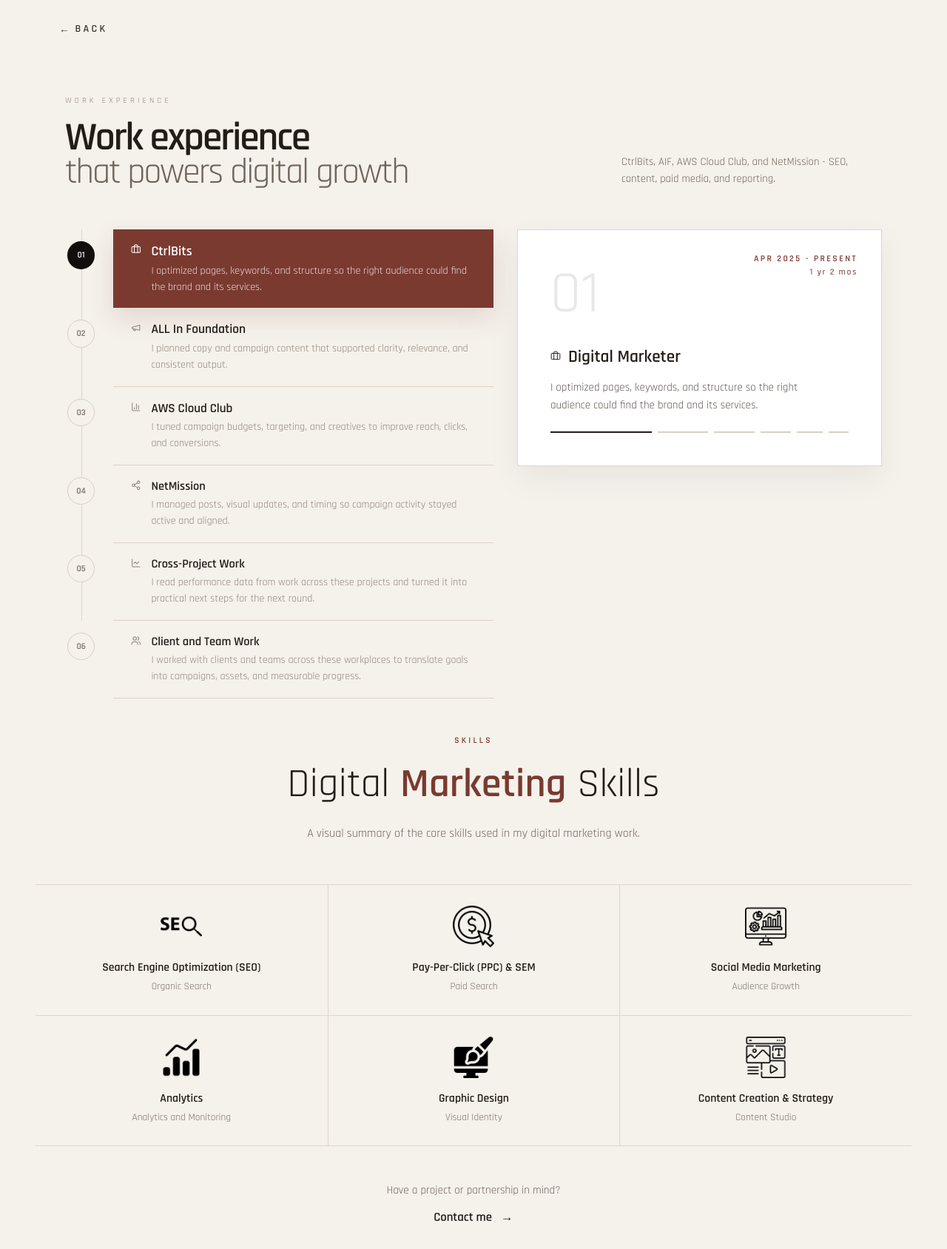
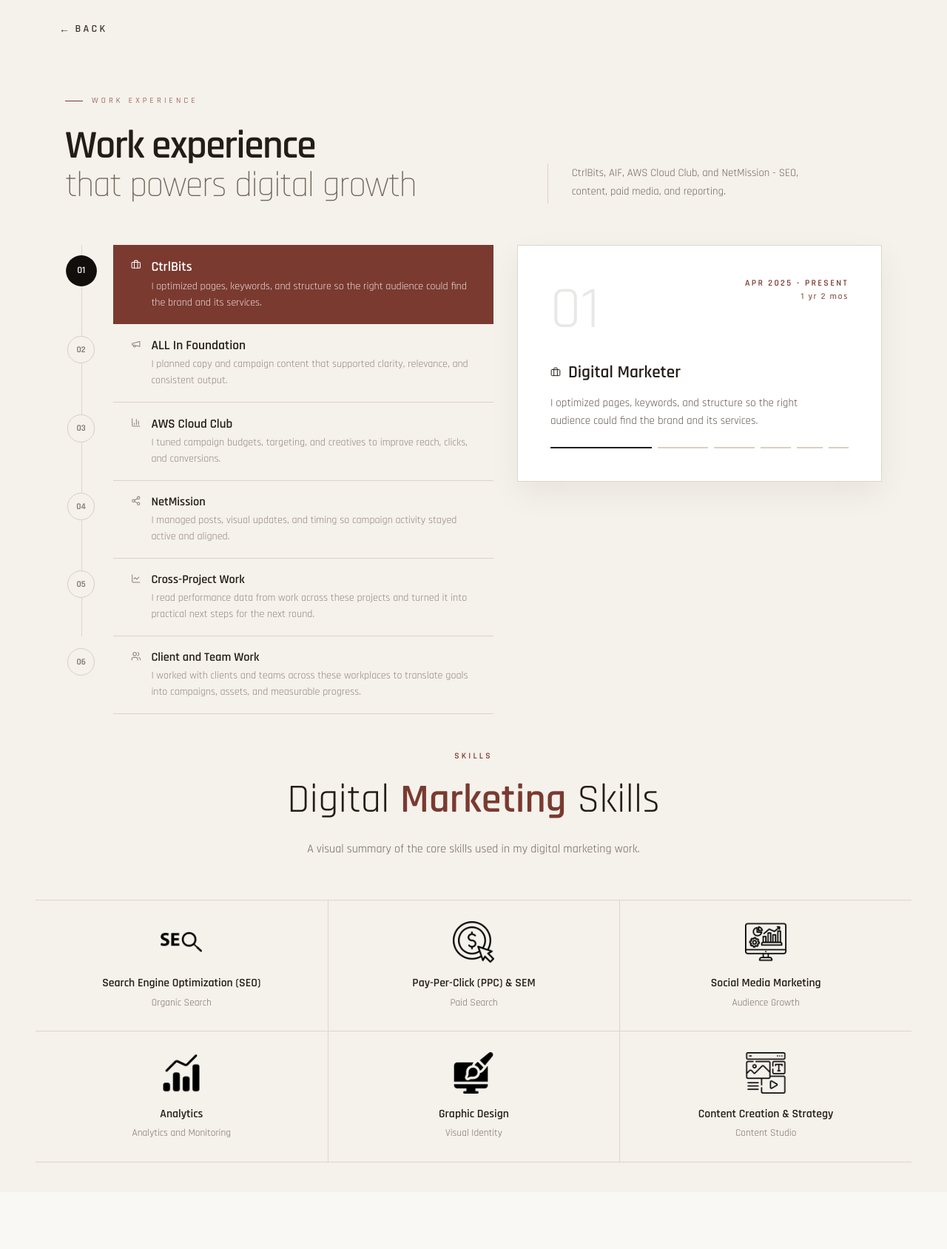
Before and after one commit to dhirendraxd/dhiren_website, a React (Vite) app: page /digital-marketing in a window 1280 px wide. Shown: the top 1688 px of the page at 74% size. After the commit the page ends 1611 px from the top, so only its background shows below. Built offline with nearby package versions, Linux system fonts and the light colour scheme; the HTML template or start-up script is replaced by a standard one.

Commit message:
feat: enhance styling and animations in AboutSection, ConnectSection, Footer, and ServiceShowcase components

```diff
--- a/src/components/Footer.tsx
+++ b/src/components/Footer.tsx
@@ -197,13 +197,12 @@ const Footer = () => {
                         animate={{ opacity: 1, y: 0 }}
                         exit={{ opacity: 0, y: -2 }}
                         transition={{ duration: 0.22 }}
-                        className="group absolute inset-0 inline-flex items-center justify-center rounded-none border border-foreground bg-[#f7f4ee] text-foreground text-sm font-medium transition-colors duration-300 hover:bg-[#7A3A30] hover:text-white disabled:cursor-not-allowed disabled:opacity-75"
+                        className="group absolute inset-0 inline-flex items-center justify-center rounded-none border border-foreground bg-[#f7f4ee] text-foreground text-sm font-medium transition-all duration-500 ease-out hover:bg-[#7A3A30] hover:text-white disabled:cursor-not-allowed disabled:opacity-75"
                       >
                         <span>{isSubmitting ? "Sending" : "Send Me"}</span>
-                        <Send
-                          size={14}
-                          className="ml-0 w-0 opacity-0 transition-all duration-300 group-hover:ml-1 group-hover:w-[14px] group-hover:opacity-100"
-                        />
+                        <span className="inline-block max-w-0 overflow-hidden transition-all duration-500 ease-out group-hover:max-w-[22px]">
+                          <Send size={14} className="ml-1.5" />
+                        </span>
                       </motion.button>
                     )}
                   </AnimatePresence>
--- a/src/pages/ServiceShowcase.tsx
+++ b/src/pages/ServiceShowcase.tsx
@@ -1,7 +1,7 @@
 import { useEffect, useState } from "react";
-import { motion } from "framer-motion";
+import { motion, AnimatePresence } from "framer-motion";
 import { ArrowLeft, BarChart3, Briefcase, LineChart, Megaphone, Search, Share2, Users } from "lucide-react";
-import { Link, Navigate, useParams, useNavigate } from "react-router-dom";
+import { Navigate, useParams, useNavigate } from "react-router-dom";
 import Seo from "@/components/Seo";
 import ScrollProgressBar from "@/components/ScrollProgressBar";
 import { getRelevantExperiences } from "@/data/affiliations";
@@ -791,29 +791,34 @@ const ServiceShowcase = ({ forcedSlug }: ServiceShowcaseProps) => {
       >
         <section className="relative mx-auto min-h-[108svh] max-w-[74rem] px-5 pb-10 pt-18 sm:px-8 sm:pb-12 sm:pt-24 md:px-12 md:pt-28 lg:px-10 lg:pt-32">
           <BackButton />
-          <div className="mb-14 grid gap-8 lg:grid-cols-[minmax(0,1.15fr)_minmax(18rem,0.85fr)] lg:items-end">
+          <div className="mb-14 grid gap-10 lg:grid-cols-[minmax(0,1.15fr)_minmax(18rem,0.85fr)] lg:items-end">
             <div>
-              <p className="text-[0.65rem] uppercase tracking-[0.34em] text-[#90857a] sm:text-[0.68rem] sm:tracking-[0.38em]">{experienceSection.badge}</p>
-              <h1 className="mt-4 max-w-[16rem] text-[2rem] font-normal leading-[0.92] tracking-[-0.04em] text-[#231d18] sm:max-w-[18rem] sm:text-[2.95rem] lg:text-[3.35rem]">
-                <span className="block font-semibold sm:whitespace-nowrap">{experienceSection.titleLineOne}</span>
-                <span className="block sm:whitespace-nowrap text-[0.9em] text-[#6f655a]">
+              <div className="flex items-center gap-3">
+                <span className="h-px w-6 bg-[#7A3A30]" aria-hidden="true" />
+                <p className="text-[0.65rem] uppercase tracking-[0.34em] text-[#7A3A30] sm:text-[0.68rem] sm:tracking-[0.38em]">{experienceSection.badge}</p>
+              </div>
+              <h1 className="mt-6 text-[2rem] font-normal leading-[1.05] tracking-[-0.03em] text-[#231d18] sm:text-[2.95rem] lg:text-[3.35rem]">
+                <span className="block font-semibold">{experienceSection.titleLineOne}</span>
+                <span className="block text-[0.9em] text-[#6f655a] font-light">
                   {experienceSection.titleLineTwo}
                 </span>
               </h1>
             </div>
-            <p className="max-w-[22rem] text-[0.84rem] leading-[1.6] text-[#6f655a] sm:text-[0.92rem] lg:justify-self-end">
-              {experienceSection.summary}
-            </p>
+            <div className="lg:border-l lg:border-[#ddd3c7] lg:pl-8 lg:pb-1">
+              <p className="max-w-[22rem] text-[0.84rem] leading-[1.7] text-[#6f655a] sm:text-[0.92rem]">
+                {experienceSection.summary}
+              </p>
+            </div>
           </div>
 
           <div className="grid gap-8 lg:grid-cols-[minmax(0,1.08fr)_minmax(24rem,0.92fr)] lg:items-start lg:justify-center">
             <div className="space-y-0">
               {visibleWorkItems.map((project, index) => {
                 const isActive = index === activeWorkIndex;
-                const rowClass = `group block min-h-[4.65rem] text-left transition-colors ${
+                const rowClass = `group block min-h-[4.65rem] text-left transition-all duration-200 ${
                   isActive
-                    ? "bg-[#7A3A30] px-6 py-[1.125rem] shadow-[0_14px_32px_rgba(122,58,48,0.14)]"
-                    : "border-b border-[#ddd3c7] px-6 py-[1.125rem]"
+                    ? "bg-[#7A3A30] px-6 py-[1.125rem]"
+                    : "border-b border-[#ddd3c7] px-6 py-[1.125rem] hover:bg-[#ede8e1]"
                 }`;
                 const rowContent = (
                   <span className="flex items-start gap-3.5">
@@ -883,10 +888,10 @@ const ServiceShowcase = ({ forcedSlug }: ServiceShowcaseProps) => {
                       <button
                         type="button"
                         onClick={() => setActiveWorkIndex(index)}
-                        className={`relative z-10 mt-4 flex h-[2.2rem] w-[2.2rem] items-center justify-center rounded-full text-[0.68rem] font-semibold transition-colors sm:h-[2.35rem] sm:w-[2.35rem] sm:text-[0.74rem] ${
+                        className={`relative z-10 mt-4 flex h-[2.2rem] w-[2.2rem] items-center justify-center rounded-full text-[0.68rem] font-semibold transition-all duration-300 ease-out sm:h-[2.35rem] sm:w-[2.35rem] sm:text-[0.74rem] ${
                           isActive
-                            ? "bg-[#120e0b] text-[#f5f1eb]"
-                            : "border border-[#d8cfc3] bg-[#f5f1eb] text-[#7b7066]"
+                            ? "bg-[#120e0b] text-[#f5f1eb] scale-110"
+                            : "border border-[#d8cfc3] bg-[#f5f1eb] text-[#7b7066] hover:border-[#7A3A30] hover:text-[#7A3A30]"
                         }`}
                         aria-label={`Show work item ${index + 1}`}
                       >
@@ -910,11 +915,28 @@ const ServiceShowcase = ({ forcedSlug }: ServiceShowcaseProps) => {
             {activeProject && (
               <aside className="pt-0">
                 <div className="relative flex min-h-[17.5rem] flex-col overflow-hidden border border-[#dfd6ca] bg-white p-6 shadow-[0_16px_42px_rgba(35,29,24,0.06)] sm:h-[19rem] sm:p-10 lg:h-[20rem] lg:p-11">
+                  <span className="absolute right-6 top-6 max-w-[9.5rem] text-right text-[0.66rem] font-semibold uppercase tracking-[0.18em] leading-[1.15] text-[#7A3A30] sm:right-10 sm:top-10 sm:max-w-[11rem] sm:text-[0.74rem] sm:tracking-[0.2em] lg:right-11 lg:top-11">
+                    <span className="block whitespace-nowrap">
+                      {activeExperience?.dateRange ?? activeProjectDateLabel.split(" · ")[0]}
+                    </span>
+                    <span className="mt-1 block whitespace-nowrap normal-case tracking-[0.14em] text-[#7A3A30]/80">
+                      {activeExperience?.duration ?? activeProjectDateLabel.split(" · ")[1] ?? ""}
+                    </span>
+                  </span>
+                  <AnimatePresence mode="wait">
+                  <motion.div
+                    key={activeWorkIndex}
+                    initial={{ opacity: 0, y: 8 }}
+                    animate={{ opacity: 1, y: 0 }}
+                    exit={{ opacity: 0, y: -8 }}
+                    transition={{ duration: 0.14, ease: "easeOut" }}
+                    className="flex flex-1 flex-col"
+                  >
                   <div className="text-[3.4rem] font-normal leading-none text-[#231d18]/10 sm:text-[5rem]">
                     {String(activeWorkIndex + 1).padStart(2, "0")}
                   </div>
                   <div className="mt-6 flex flex-1 flex-col sm:mt-8">
-                    <div className="flex items-start justify-between gap-4 pr-20 sm:pr-28">
+                    <div className="flex items-start gap-4 pr-20 sm:pr-28">
                       <h2 className="flex items-center gap-2.5 text-[1.05rem] font-semibold leading-tight text-[#231d18] sm:text-[1.45rem]">
                         {activeProject.company === "CtrlBits" ? (
                           <Briefcase className="h-3.5 w-3.5" strokeWidth={1.7} />
@@ -926,14 +948,6 @@ const ServiceShowcase = ({ forcedSlug }: ServiceShowcaseProps) => {
                         )}
                         {activeProject.title}
                       </h2>
-                      <span className="absolute right-3 top-3 max-w-[9.5rem] text-right text-[0.66rem] font-semibold uppercase tracking-[0.18em] leading-[1.15] text-[#7A3A30] sm:right-6 sm:top-6 sm:max-w-[11rem] sm:text-[0.74rem] sm:tracking-[0.2em] lg:right-8 lg:top-8">
-                        <span className="block whitespace-nowrap">
-                          {activeExperience?.dateRange ?? activeProjectDateLabel.split(" · ")[0]}
-                        </span>
-                        <span className="mt-1 block whitespace-nowrap normal-case tracking-[0.14em] text-[#7A3A30]/80">
-                          {activeExperience?.duration ?? activeProjectDateLabel.split(" · ")[1] ?? ""}
-                        </span>
-                      </span>
                     </div>
                     <p
                       className="mt-4 max-w-[21rem] text-[0.8rem] leading-[1.58] text-[#5f574d] sm:text-[0.94rem]"
@@ -956,6 +970,8 @@ const ServiceShowcase = ({ forcedSlug }: ServiceShowcaseProps) => {
                       ))}
                     </div>
                   </div>
+                  </motion.div>
+                  </AnimatePresence>
                 </div>
               </aside>
             )}
@@ -989,18 +1005,6 @@ const ServiceShowcase = ({ forcedSlug }: ServiceShowcaseProps) => {
               ))}
             </div>
 
-            <div className="mt-12 text-center">
-              <p className="text-[0.95rem] text-[#6f655a]">Have a project or partnership in mind?</p>
-              <div className="mt-3">
-                <Link
-                  to="/#contact"
-                  className="inline-flex items-center gap-2 text-[1.05rem] font-semibold text-[#231d18] hover:text-[#7A3A30] border-b border-transparent hover:border-[#7A3A30]"
-                >
-                  Contact me
-                  <span aria-hidden className="ml-1">→</span>
-                </Link>
-              </div>
-            </div>
           </div>
         </section>
       </motion.main>
```
Also changed, not shown: src/components/AboutSection.tsx (+20 -14 lines), src/components/ConnectSection.tsx (+6 -12 lines).
